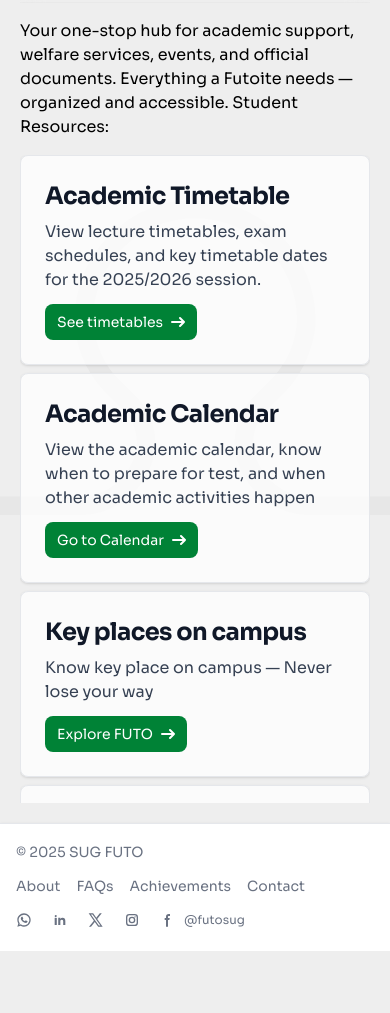
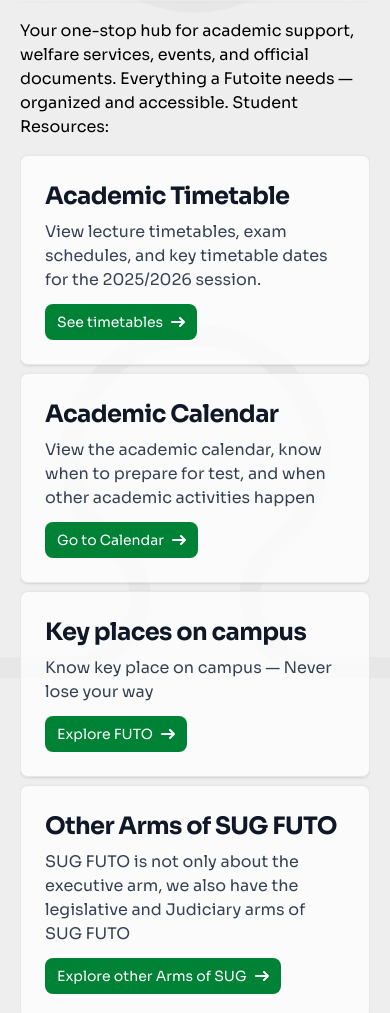
Before and after one commit to IdikaEliada/sugfutowebsite, a plain HTML site: page resources/index.html in a window 390 px wide. Shown: the part 830-1843 px from the top of the page. Before the commit the page ends 1781 px from the top, so only its background shows below. Drawn offline with nearby package versions, Linux system fonts and the light colour scheme.

Commit message:
changed the height of the display on the resources page

```diff
--- a/resources/index.html
+++ b/resources/index.html
@@ -246,7 +246,7 @@
 
             Student Resources:
           </div>
-          <div id="resources-container" class ="grid sm:grid-cols-1 md:grid-cols-2 lg:grid-cols-3 gap-2 xl:grid-cols-4 max-h-162 overflow-scroll" data-aos="fade-up" data-aos-delay="300"></div>
+          <div id="resources-container" class ="grid sm:grid-cols-1 md:grid-cols-2 lg:grid-cols-3 gap-2 xl:grid-cols-4" data-aos="fade-up" data-aos-delay="300"></div>
 
         </div>
       </div>
```
